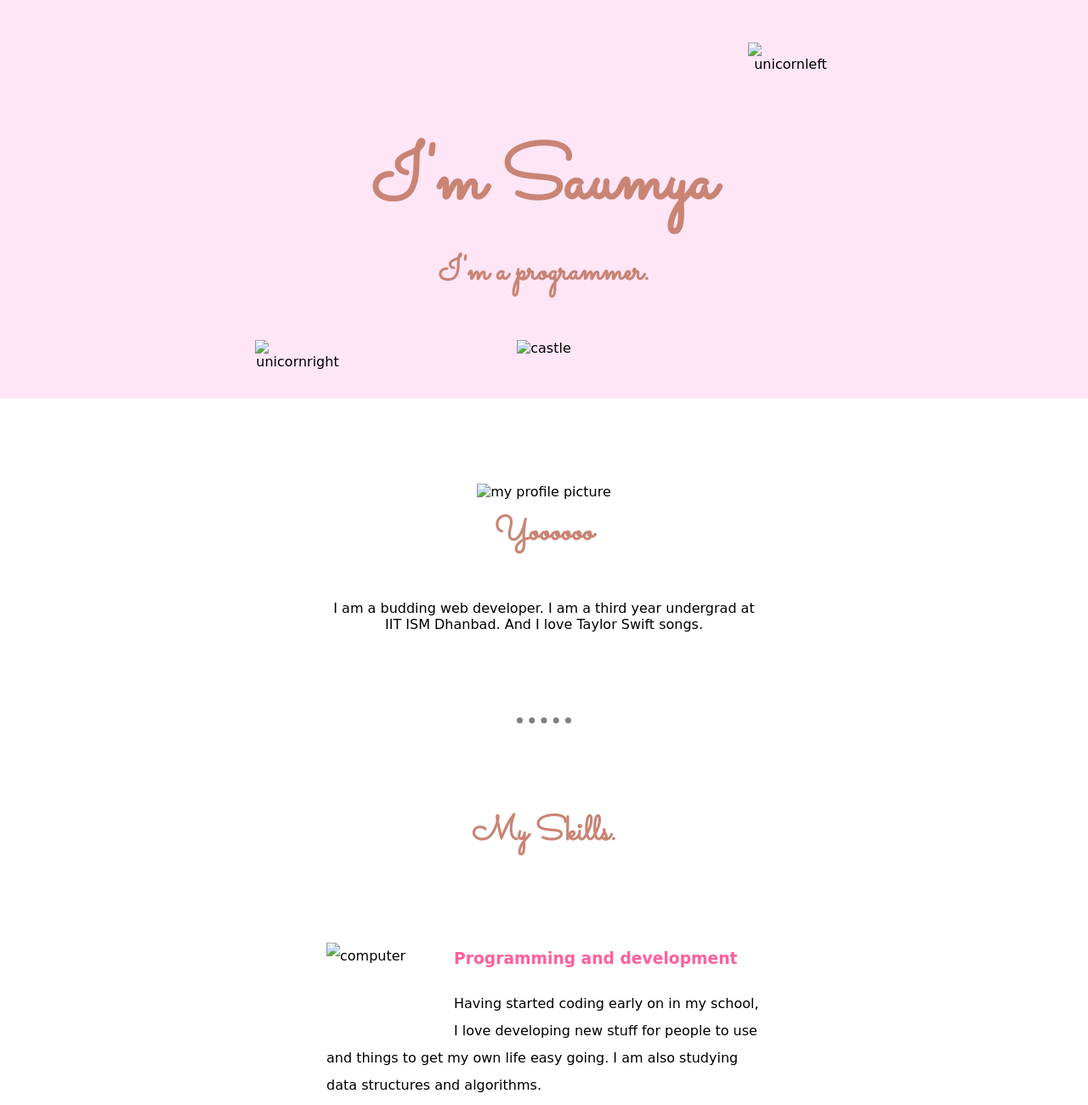
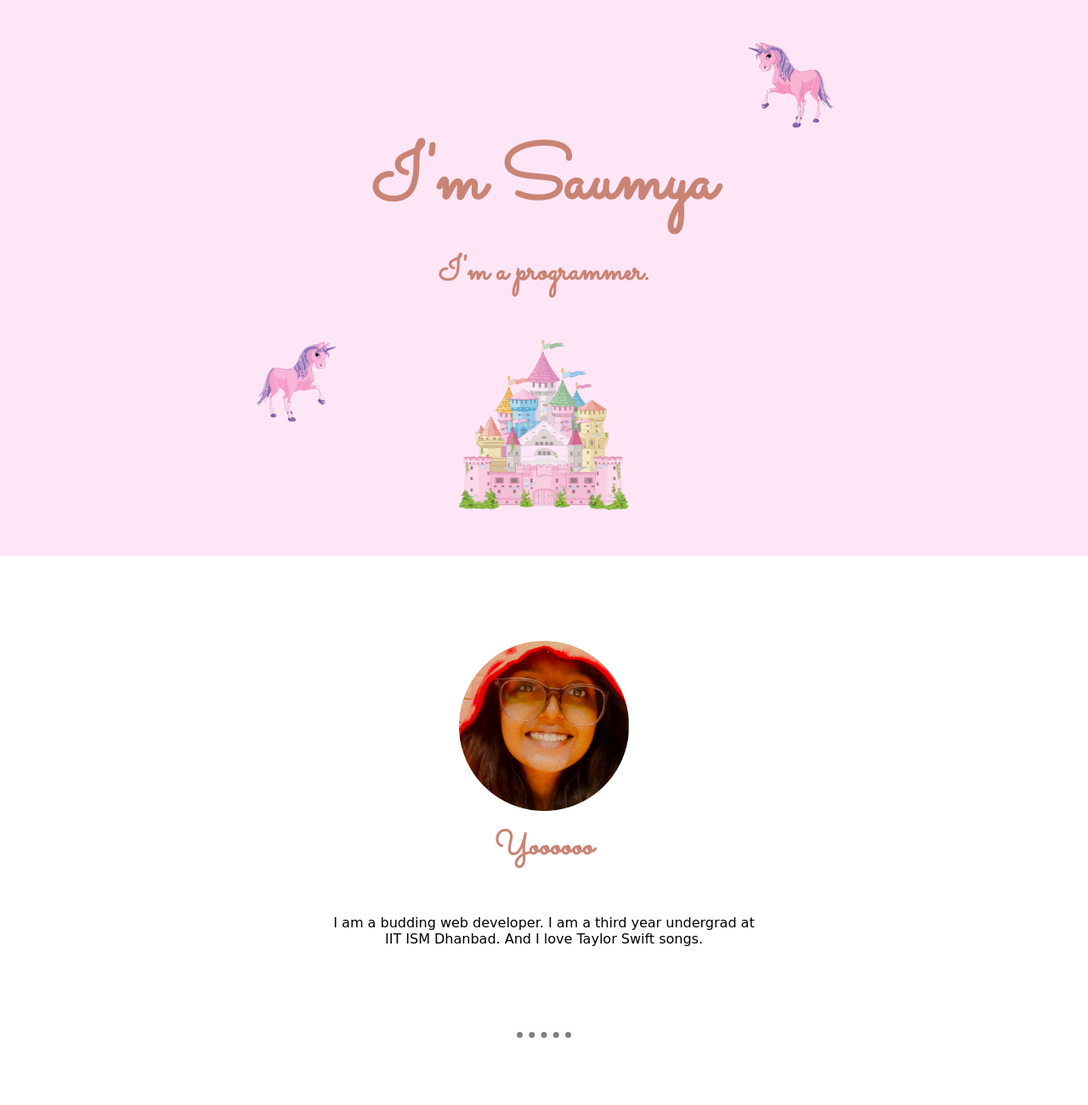
Before and after one commit to blahh-blahh/my-site, a plain HTML site: page index.html in a window 1280 px wide. Shown: the top 1300 px of the page at 85% size. Drawn offline with Linux system fonts and the light colour scheme; files that its build step writes are made by us from their sources; a web font is replaced by a local one.

Commit message:
Update index.html

```diff
--- a/index.html
+++ b/index.html
@@ -10,18 +10,18 @@
 </head>
 <body>
   <div class="top-container">
-    <img id="unicornleft" src="images/unicornleft.png" alt="unicornleft">
+    <img id="unicornleft" src="unicornleft.png" alt="unicornleft">
     <h1 style="margin-top:100px; font-family: Sacramento,cursive;">I'm Saumya</h1>
     <h2>
       I'm a programmer.
     </h2>
-    <img id="unicornright" src="images/unicornright.png" alt="unicornright">
-    <img id="castle" src="images/castle.png" alt="castle">
+    <img id="unicornright" src="unicornright.png" alt="unicornright">
+    <img id="castle" src="castle.png" alt="castle">
   </div>
 
   <div class="middle-container">
     <div class="profile">
-      <img id="profile-pic" src="images/profile.png" alt="my profile picture">
+      <img id="profile-pic" src="profile.png" alt="my profile picture">
       <h2>Yoooooo</h2>
       <p>I am a budding web developer. I am a third year undergrad at IIT ISM Dhanbad. And I love Taylor Swift songs.</p>
     </div>
@@ -29,12 +29,12 @@
     <div class="skills">
       <h2>My Skills.</h2>
       <div class="skill-row">
-        <img class="image-code"  src="images/coding.png" alt="computer">
+        <img class="image-code"  src="coding.png" alt="computer">
         <h3>Programming and development</h3>
         <p>Having started coding early on in my school, I love developing new stuff for people to use and things to get my own life easy going. I am also studying data structures and algorithms.</p>
       </div>
       <div class="skill-row">
-        <img class="image-notepad"  src="images/notepad.png" alt="notepad">
+        <img class="image-notepad"  src="notepad.png" alt="notepad">
         <h3>Writing</h3>
         <p>Being a Taylor fan, I like words and bringing out the best they can. Though I have experience writing for organizations, I am more into creative pursuits.</p>
       </div>
```
